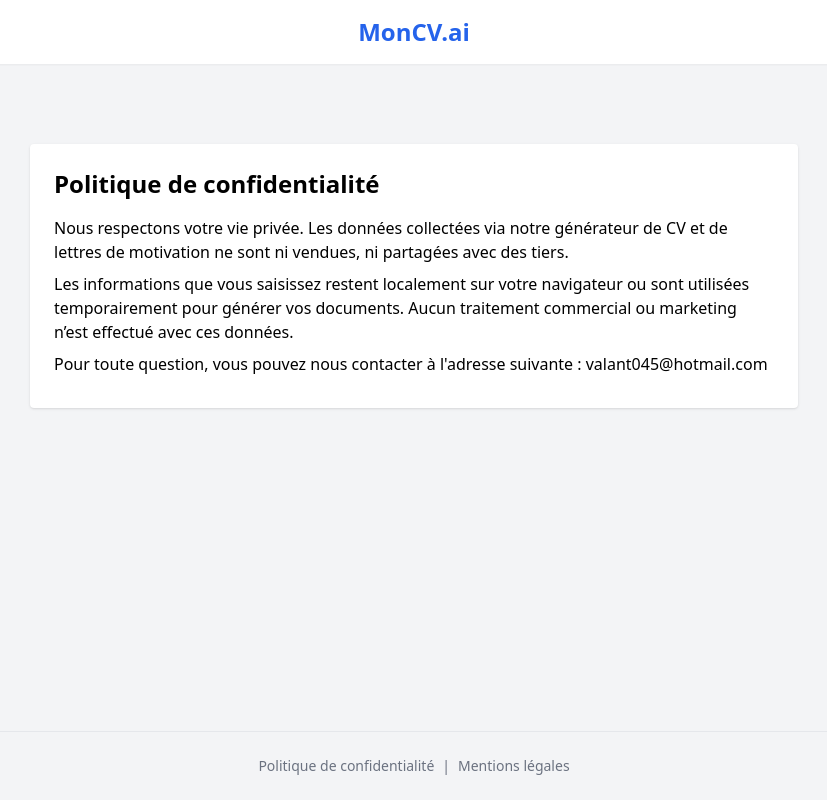
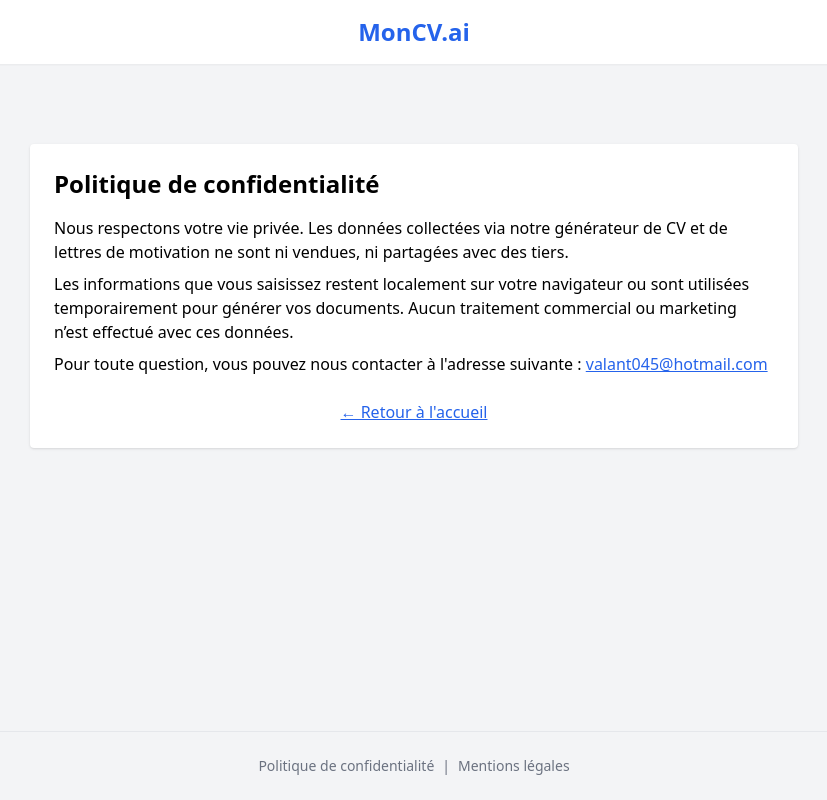
Before and after one commit to Valant41/cv-generator, a React (Vite) app: page /confidentialite in a window 1280 px wide. Shown: the whole page, without its empty margins (226-1053 px from the left). Built offline with nearby package versions, Linux system fonts and the light colour scheme; what @react-pdf/renderer would draw is missing.

Commit message:
Ajout retour à l acceuil page légale

```diff
--- a/src/components/Confidentialite.jsx
+++ b/src/components/Confidentialite.jsx
@@ -1,16 +1,28 @@
+import { Link } from "react-router-dom";
+
 export default function Confidentialite() {
   return (
     <div className="max-w-3xl mx-auto p-6 bg-white rounded shadow mt-6">
       <h1 className="text-2xl font-bold mb-4">Politique de confidentialité</h1>
+
       <p className="mb-2">
         Nous respectons votre vie privée. Les données collectées via notre générateur de CV et de lettres de motivation ne sont ni vendues, ni partagées avec des tiers.
       </p>
       <p className="mb-2">
         Les informations que vous saisissez restent localement sur votre navigateur ou sont utilisées temporairement pour générer vos documents. Aucun traitement commercial ou marketing n’est effectué avec ces données.
       </p>
-      <p className="mb-2">
-        Pour toute question, vous pouvez nous contacter à l'adresse suivante : valant045@hotmail.com
+      <p className="mb-4">
+        Pour toute question, vous pouvez nous contacter à l'adresse suivante :{" "}
+        <a href="mailto:valant045@hotmail.com" className="text-blue-600 underline">
+          valant045@hotmail.com
+        </a>
       </p>
+
+      <div className="text-center mt-6">
+        <Link to="/" className="text-blue-600 underline hover:text-blue-800">
+          ← Retour à l'accueil
+        </Link>
+      </div>
     </div>
   );
 }
--- a/src/components/MentionsLegales.jsx
+++ b/src/components/MentionsLegales.jsx
@@ -1,3 +1,5 @@
+import { Link } from "react-router-dom";
+
 export default function MentionsLegales() {
   return (
     <div className="max-w-3xl mx-auto p-6 bg-white rounded shadow mt-6">
@@ -7,14 +9,20 @@
         <strong>Éditeur du site :</strong> <br />
         Nom : Valentin (particulier) <br />
         Adresse : non communiquée (résidence privée) <br />
-        Email : valant045@hotmail.com<br />
+        Email :{" "}
+        <a href="mailto:valant045@hotmail.com" className="text-blue-600 underline">
+          valant045@hotmail.com
+        </a>
       </p>
 
       <p className="mb-2">
         <strong>Hébergement :</strong> <br />
         Ce site est hébergé par Vercel Inc. <br />
         Adresse : 340 S Lemon Ave #4133, Walnut, CA 91789, USA <br />
-        Site : <a href="https://vercel.com" className="text-blue-600 underline">vercel.com</a>
+        Site :{" "}
+        <a href="https://vercel.com" className="text-blue-600 underline" target="_blank" rel="noopener noreferrer">
+          vercel.com
+        </a>
       </p>
 
       <p className="mb-2">
@@ -27,9 +35,15 @@
         L’éditeur ne peut être tenu responsable de l’utilisation des informations ou outils mis à disposition sur ce site.
       </p>
 
-      <p className="mb-2 text-sm text-gray-500">
+      <p className="mb-4 text-sm text-gray-500">
         Ces mentions légales sont susceptibles d’évoluer en cas de changement de statut juridique.
       </p>
+
+      <div className="text-center mt-6">
+        <Link to="/" className="text-blue-600 underline hover:text-blue-800">
+          ← Retour à l'accueil
+        </Link>
+      </div>
     </div>
   );
 }
```
